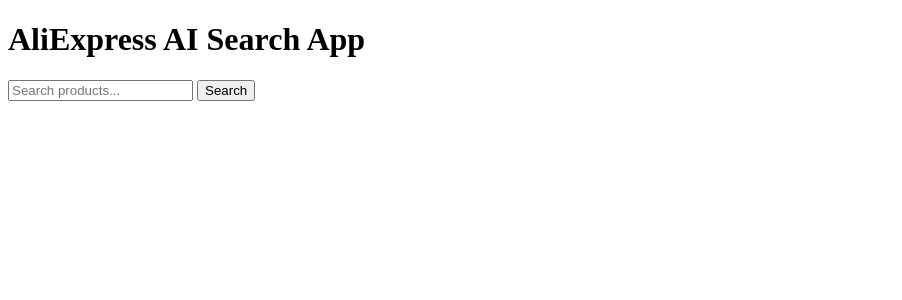
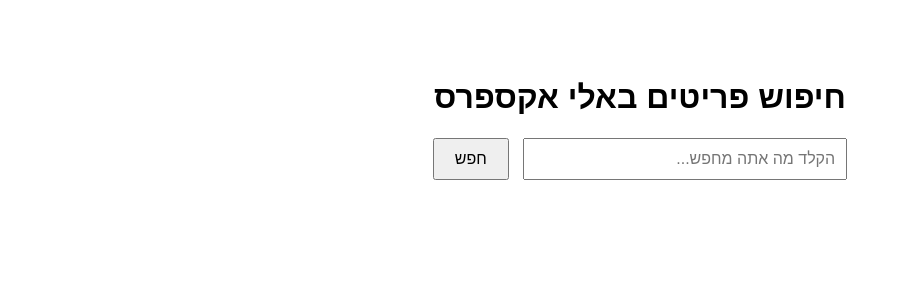
Before and after one commit to fufu2004/aliexpress-ai-search, a Flask app: page / in a window 1280 px wide. Shown: the top 300 px of the page, without its empty margins (0-902 px from the left). Run offline with Flask 3, Linux system fonts and the light colour scheme.

Commit message:
Update index.html

```diff
--- a/templates/index.html
+++ b/templates/index.html
@@ -1,14 +1,55 @@
+<!-- templates/index.html -->
 <!DOCTYPE html>
-<html lang="en">
+<html lang="he" dir="rtl">
 <head>
     <meta charset="UTF-8">
-    <title>AliExpress AI Search App</title>
+    <title>חיפוש באלי אקספרס</title>
+    <style>
+        body {
+            font-family: Arial, sans-serif;
+            direction: rtl;
+            text-align: center;
+            padding: 50px;
+        }
+        input[type="text"] {
+            padding: 10px;
+            width: 300px;
+            font-size: 16px;
+        }
+        button {
+            padding: 10px 20px;
+            font-size: 16px;
+            margin-right: 10px;
+        }
+        .results {
+            margin-top: 40px;
+        }
+        .item {
+            border: 1px solid #ccc;
+            padding: 15px;
+            margin: 10px auto;
+            width: 80%;
+            text-align: right;
+        }
+    </style>
 </head>
 <body>
-    <h1>AliExpress AI Search App</h1>
-    <form action="/search" method="post">
-        <input type="text" name="query" placeholder="Search products..." required>
-        <button type="submit">Search</button>
+    <h1>חיפוש פריטים באלי אקספרס</h1>
+    <form method="post">
+        <input type="text" name="query" placeholder="הקלד מה אתה מחפש..." required>
+        <button type="submit">חפש</button>
     </form>
+
+    {% if results %}
+    <div class="results">
+        <h2>תוצאות:</h2>
+        {% for item in results %}
+        <div class="item">
+            <strong>{{ item.title }}</strong><br>
+            <a href="{{ item.link }}" target="_blank">לצפייה בפריט</a>
+        </div>
+        {% endfor %}
+    </div>
+    {% endif %}
 </body>
 </html>
```
